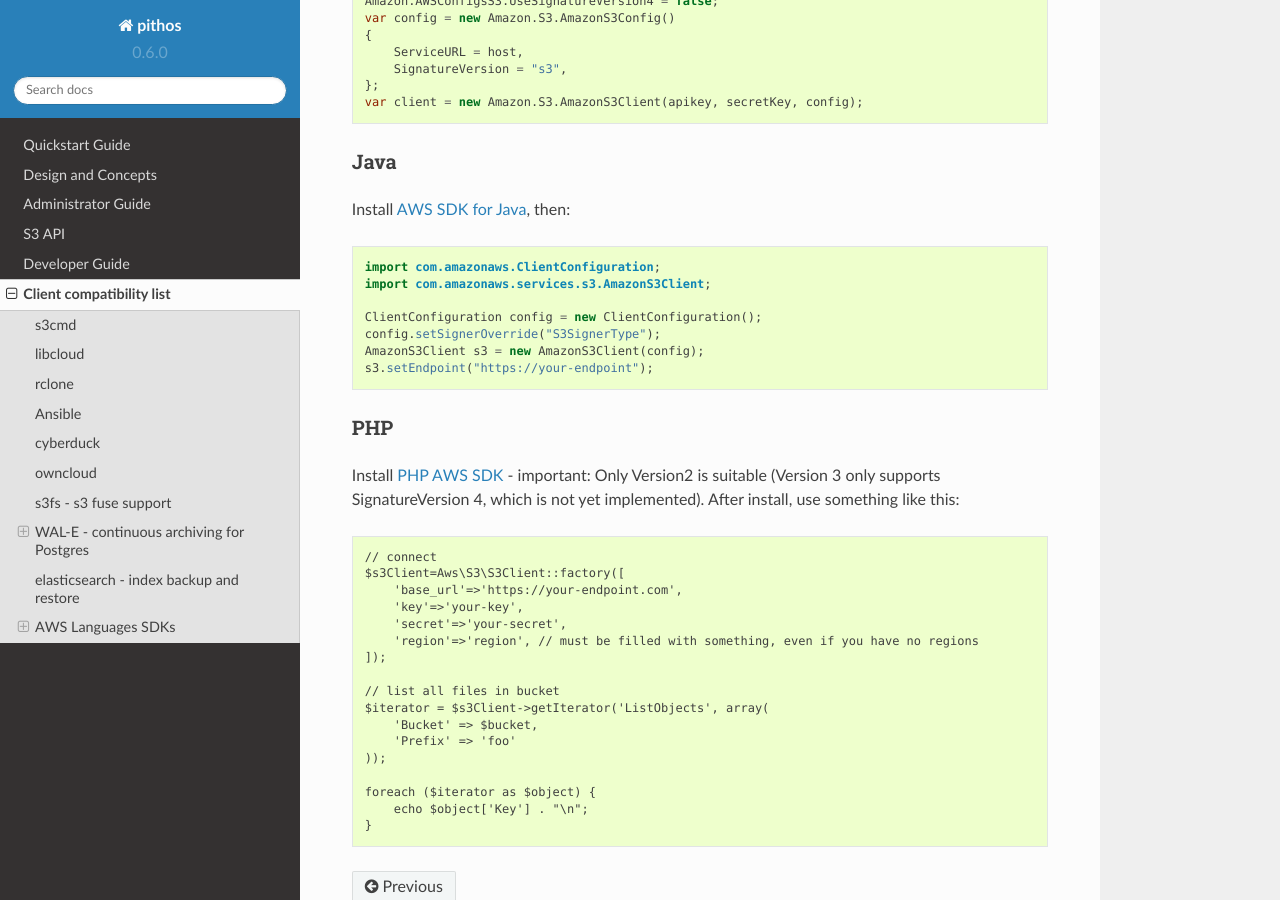
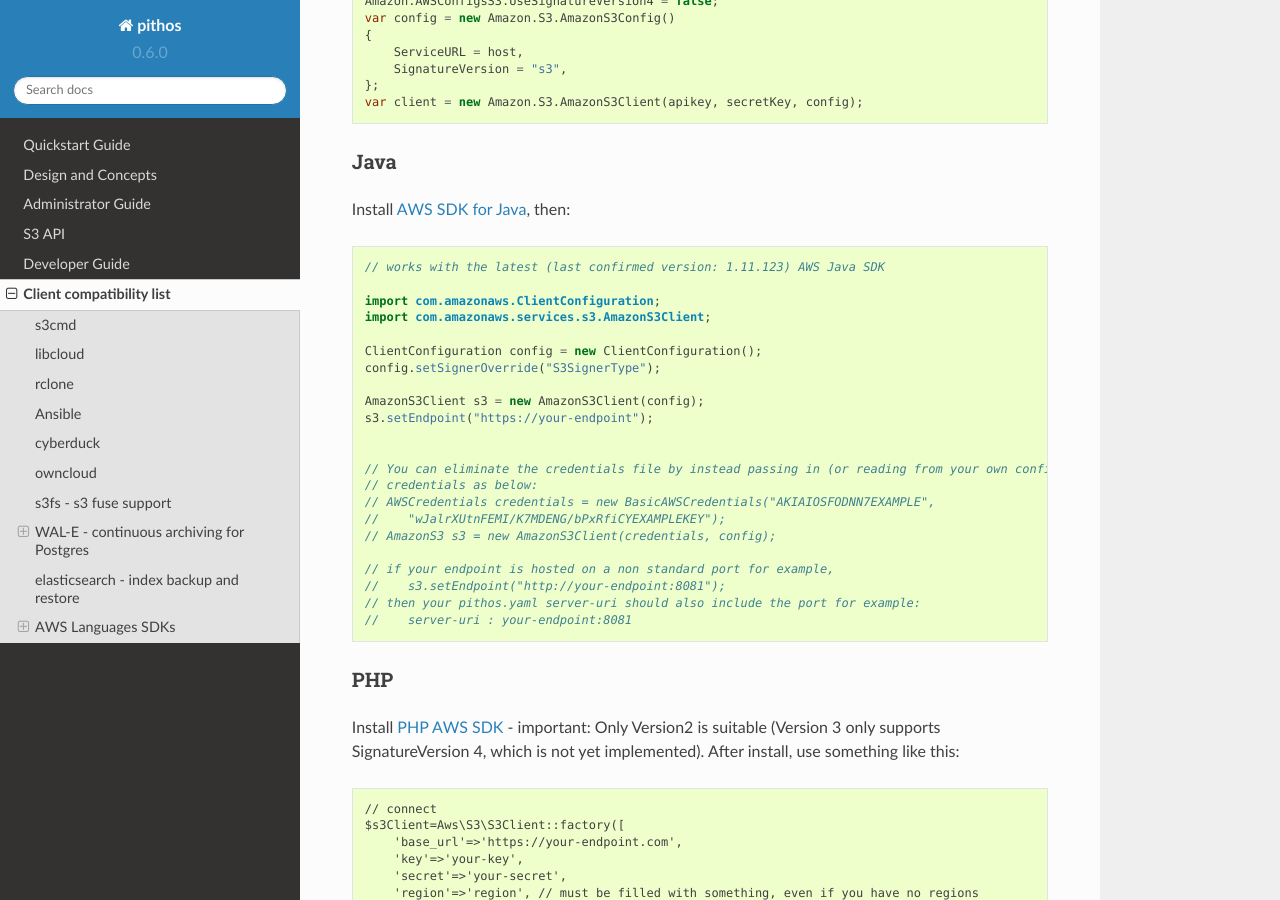
Before and after one commit to exoscale/pithos, a Sphinx documentation site: the page built from doc/source/clients.rst, in a window 1280 px wide and 900 px high, scrolled down 5340 px. Built offline with Sphinx 7.4.7 and the Read the Docs theme 2.0.0, drawn with Linux system fonts in a browser that asks for light colours.

Commit message:
Update clients.rs - updated AWS Java SDK section (#157)
Included non-standard port configuration requirements
Using BasicAWSCredentials (instead of credentials file) to use keys obtained by Java client through other means (db, config files, etc.)

````diff
--- a/doc/source/clients.rst
+++ b/doc/source/clients.rst
@@ -267,13 +267,28 @@ Install `AWS SDK for Java`_, then:
 
 .. code-block:: java
 
+    // works with the latest (last confirmed version: 1.11.123) AWS Java SDK
+
     import com.amazonaws.ClientConfiguration;
     import com.amazonaws.services.s3.AmazonS3Client;
 
     ClientConfiguration config = new ClientConfiguration();
     config.setSignerOverride("S3SignerType");
+
     AmazonS3Client s3 = new AmazonS3Client(config);
     s3.setEndpoint("https://your-endpoint");
+
+
+    // You can eliminate the credentials file by instead passing in (or reading from your own config file)
+    // credentials as below:
+    // AWSCredentials credentials = new BasicAWSCredentials("AKIAIOSFODNN7EXAMPLE",
+    //    "wJalrXUtnFEMI/K7MDENG/bPxRfiCYEXAMPLEKEY");
+    // AmazonS3 s3 = new AmazonS3Client(credentials, config);
+
+    // if your endpoint is hosted on a non standard port for example,
+    //    s3.setEndpoint("http://your-endpoint:8081");
+    // then your pithos.yaml server-uri should also include the port for example:
+    //    server-uri : your-endpoint:8081
 
 PHP
 ```
````
